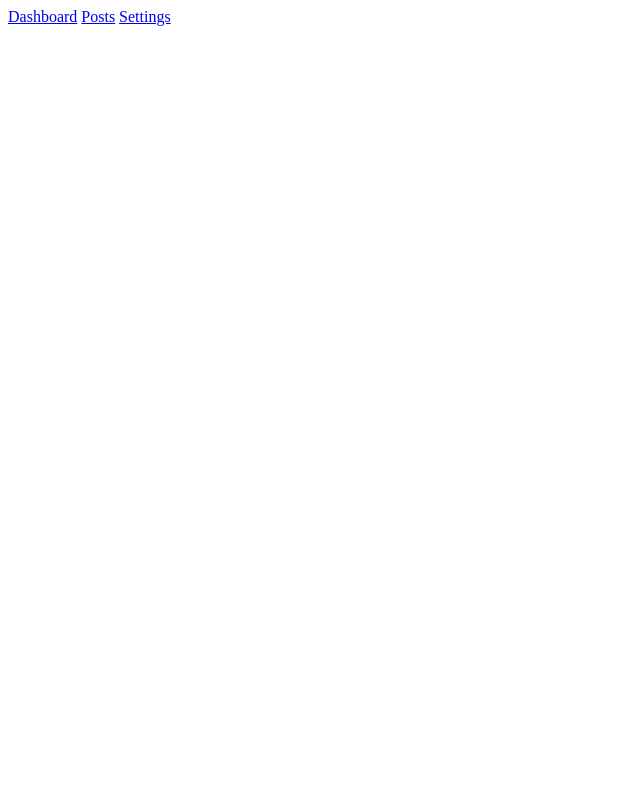
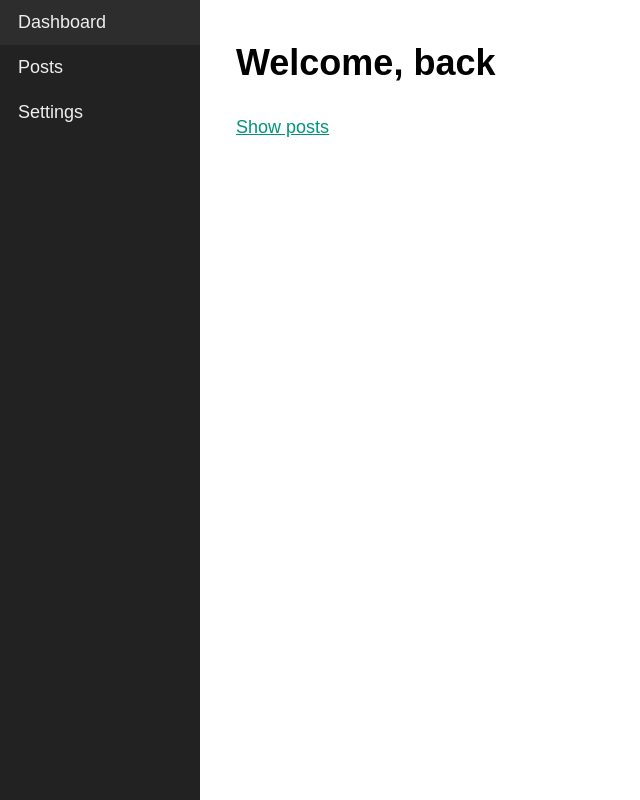
Before and after one commit to outstandyy/spa-with-vanilla-js, a website with bundled scripts: page frontend/index.html in a window 1280 px wide. Shown: the whole page, without its empty margins (0-640 px from the left). Built offline with nearby package versions, Linux system fonts and the light colour scheme.

Commit message:
update all views

```diff
--- a/frontend/index.html
+++ b/frontend/index.html
@@ -2,7 +2,9 @@
 <html lang="en">
 <head>
   <meta charset="UTF-8">
+  <meta name="viewport" content="width=device-width, initial-scale=1.0">
   <title>Single Page App</title>
+  <link rel="stylesheet" href="/static/css/index.css">
 </head>
 <body>
 <nav class="nav">
@@ -10,6 +12,7 @@
   <a href="/posts" class="nav__link" data-link>Posts</a>
   <a href="/settings" class="nav__link" data-link>Settings</a>
 </nav>
+<div id="app"></div>
 <script type="module" src="/static/js/index.js"></script>
 </body>
 </html>
--- /dev/null
+++ b/frontend/static/css/index.css
@@ -0,0 +1,37 @@
+body {
+    --nav-width: 200px;
+    margin: 0 0 0 var(--nav-width);
+    font-family: 'Quicksand', sans-serif;
+    font-size: 18px;
+}
+
+.nav {
+    position: fixed;
+    top: 0;
+    left: 0;
+    width: var(--nav-width);
+    height: 100vh;
+    background: #222222;
+}
+
+.nav__link {
+    display: block;
+    padding: 12px 18px;
+    text-decoration: none;
+    color: #eeeeee;
+    font-weight: 500;
+}
+
+.nav__link:hover {
+    background: rgba(255, 255, 255, 0.05);
+}
+
+#app {
+    margin: 2em;
+    line-height: 1.5;
+    font-weight: 500;
+}
+
+a {
+    color: #009579;
+}
--- a/frontend/static/js/index.js
+++ b/frontend/static/js/index.js
@@ -1,46 +1,63 @@
-console.log('JS is loaded.')
+import Dashboard from "./views/Dashboard.js";
+import Posts from "./views/Posts.js";
+import PostView from "./views/PostView.js";
+import Settings from "./views/Settings.js";
+
+const pathToRegex = path => new RegExp("^" + path.replace(/\//g, "\\/").replace(/:\w+/g, "(.+)") + "$");
+
+const getParams = match => {
+	const values = match.result.slice(1);
+	const keys = Array.from(match.route.path.matchAll(/:(\w+)/g)).map(result => result[1]);
+
+	return Object.fromEntries(keys.map((key, i) => {
+		return [key, values[i]];
+	}));
+};
 
 const navigateTo = url => {
 	history.pushState(null, null, url);
 	router();
-}
+};
 
 const router = async () => {
 	const routes = [
-		{ path: '/', view: () => console.log('Viewing dashboard...') },
-		{ path: '/posts', view: () => console.log('Viewing posts...') },
-		{ path: '/settings', view: () => console.log('Viewing settings...') },
+		{ path: "/", view: Dashboard },
+		{ path: "/posts", view: Posts },
+		{ path: "/posts/:id", view: PostView },
+		{ path: "/settings", view: Settings }
 	];
 
 	// Test each route for potential match
 	const potentialMatches = routes.map(route => {
-			return {
-				route: route,
-				isMatch: location.pathname === route.path,
-			}
-		}
-	);
+		return {
+			route: route,
+			result: location.pathname.match(pathToRegex(route.path))
+		};
+	});
 
-	let match = potentialMatches.find(potentialMatch => potentialMatch.isMatch);
+	let match = potentialMatches.find(potentialMatch => potentialMatch.result !== null);
 
 	if (!match) {
 		match = {
 			route: routes[0],
-			isMatch: true,
-		}
+			result: [location.pathname]
+		};
 	}
 
-	console.log(match.route.view());
+	const view = new match.route.view(getParams(match));
+
+	document.querySelector("#app").innerHTML = await view.getHtml();
 };
 
-window.addEventListener('popstate', router);
+window.addEventListener("popstate", router);
 
-document.addEventListener('DOMContentLoaded', () => {
-	document.body.addEventListener('click', e => {
-		if (e.target.matches('[data-link]')) {
+document.addEventListener("DOMContentLoaded", () => {
+	document.body.addEventListener("click", e => {
+		if (e.target.matches("[data-link]")) {
 			e.preventDefault();
 			navigateTo(e.target.href);
 		}
 	});
+
 	router();
 });
--- /dev/null
+++ b/frontend/static/js/views/Dashboard.js
@@ -0,0 +1,17 @@
+import AbstractView from './AbstractView';
+
+export default class extends AbstractView {
+	constructor() {
+		super();
+		this.setTitle('Dashboard');
+	}
+
+	async getHtml() {
+		return `
+		<h1>Welcome, back</h1>
+		<p>
+			<a href="" data-link>Show posts</a>
+		</p>
+		`;
+	}
+}
--- /dev/null
+++ b/frontend/static/js/views/PostView.js
@@ -0,0 +1,16 @@
+import AbstractView from "./AbstractView.js";
+
+export default class extends AbstractView {
+	constructor(params) {
+		super(params);
+		this.postId = params.id;
+		this.setTitle("Viewing Post");
+	}
+
+	async getHtml() {
+		return `
+            <h1>Post</h1>
+            <p>You are viewing post #${this.postId}.</p>
+        `;
+	}
+}
--- /dev/null
+++ b/frontend/static/js/views/Posts.js
@@ -0,0 +1,16 @@
+
+import AbstractView from "./AbstractView.js";
+
+export default class extends AbstractView {
+	constructor(params) {
+		super(params);
+		this.setTitle("Posts");
+	}
+
+	async getHtml() {
+		return `
+            <h1>Posts</h1>
+            <p>You are viewing the posts!</p>
+        `;
+	}
+}
--- /dev/null
+++ b/frontend/static/js/views/Settings.js
@@ -0,0 +1,15 @@
+import AbstractView from "./AbstractView.js";
+
+export default class extends AbstractView {
+	constructor(params) {
+		super(params);
+		this.setTitle("Settings");
+	}
+
+	async getHtml() {
+		return `
+            <h1>Settings</h1>
+            <p>Manage your privacy and configuration.</p>
+        `;
+	}
+}
```
Also changed, not shown: frontend/static/js/views/AbstractView.js (renamed from frontend/static/views/AbstractView.js). Lines whose indentation alone changed are shown as unchanged.
